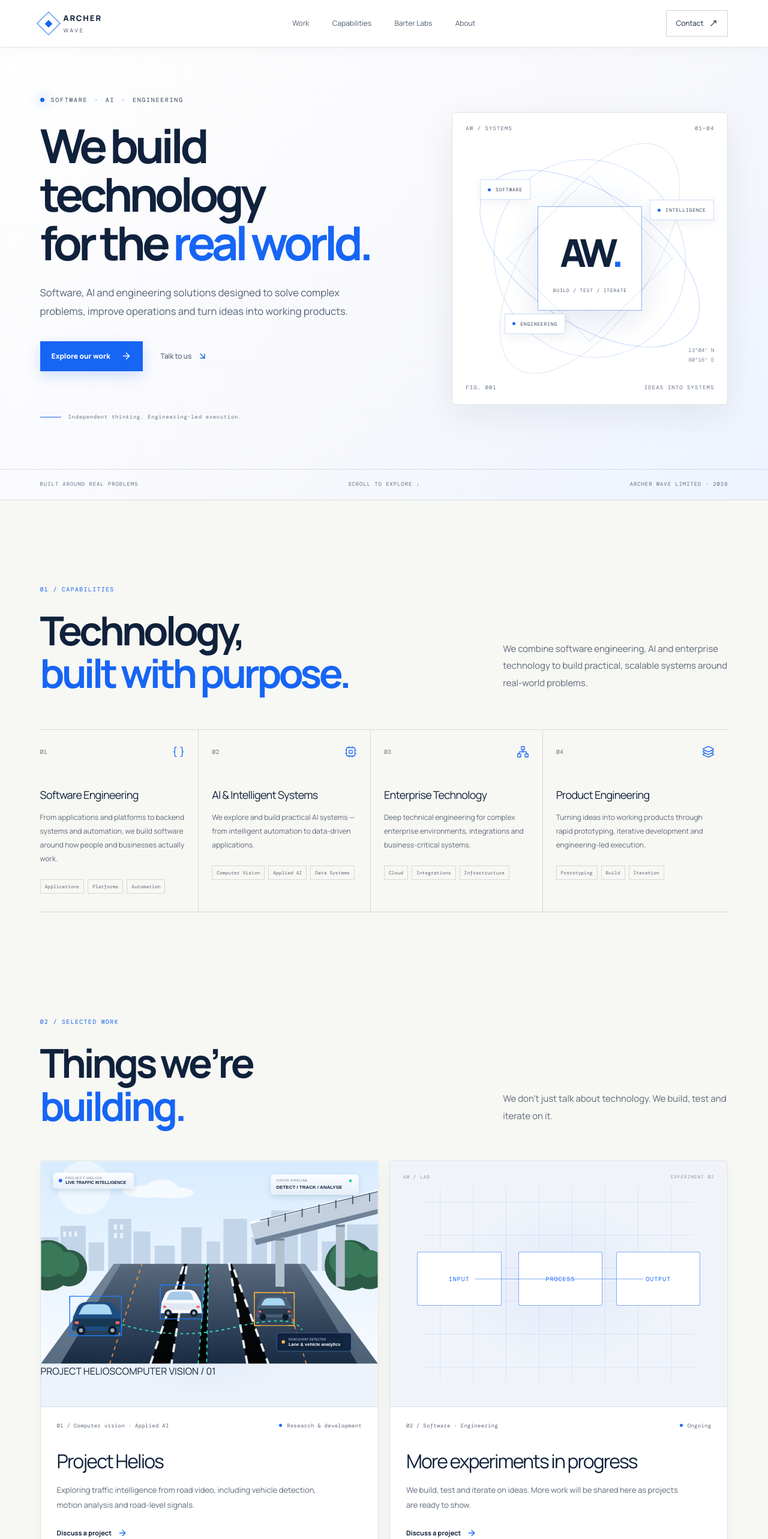
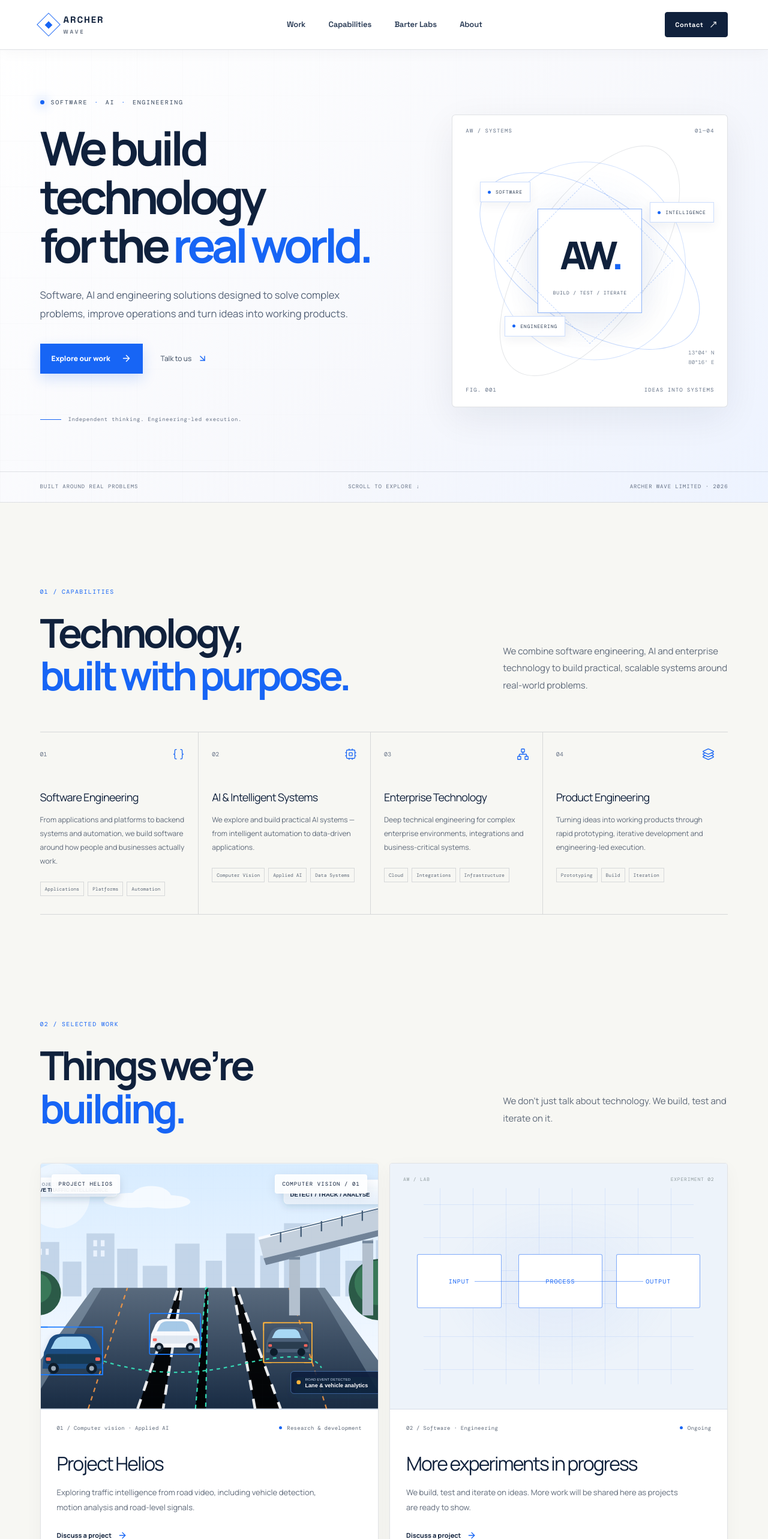
Before and after one commit to vigneshmani1994/barter_labs, a Next.js app: page / in a window 1280 px wide. Shown: the top 2566 px of the page at 60% size. Built offline with nearby package versions, Linux system fonts and the light colour scheme.

Commit message:
Refine navigation typography and polish project imagery

```diff
--- a/app/globals.css
+++ b/app/globals.css
@@ -1,4 +1,4 @@
-@import url('https://fonts.googleapis.com/css2?family=DM+Mono:wght@400;500&family=Manrope:wght@400;500;600;700;800&display=swap');
+@import url('https://fonts.googleapis.com/css2?family=DM+Mono:wght@400;500&family=Manrope:wght@400;500;600;700;800&family=Space+Grotesk:wght@400;500;600;700&display=swap');
 @tailwind base;
 @tailwind components;
 @tailwind utilities;
@@ -108,3 +108,31 @@ body{background:#f7f7f3;color:#10213c}
 .site-footer{background:#ffffff;border-color:rgba(16,33,60,.12);color:#5d6878}
 .footer-top{border-color:rgba(16,33,60,.12)}.back-top{color:#34445a}
 @media(max-width:640px){.site-header{box-shadow:0 3px 15px rgba(16,33,60,.04)}}
+
+
+/* Richer navigation and image-led project cards */
+.site-nav{height:82px}
+.brand-name{font-family:'Space Grotesk',var(--sans);font-size:15px;letter-spacing:.13em;font-weight:700}
+.brand-name span{font-size:9px;letter-spacing:.34em;font-weight:600}
+.nav-links{font-family:'Space Grotesk',var(--sans);font-size:13px;font-weight:600;letter-spacing:-.015em;color:#152846;gap:clamp(20px,3vw,42px)}
+.nav-links a{position:relative;padding:9px 0;color:#253752;transition:color .2s ease}
+.nav-links a:after{content:"";position:absolute;left:0;right:100%;bottom:2px;height:2px;background:#1765f5;transition:right .22s ease}
+.nav-links a:hover{color:#1765f5}
+.nav-links a:hover:after{right:0}
+.nav-contact{font-family:'Space Grotesk',var(--sans);font-size:11px;font-weight:700;letter-spacing:.055em;padding:12px 16px;border-radius:4px;background:#10213c;color:#fff;border-color:#10213c}
+.nav-contact:hover{background:#1765f5;color:#fff;border-color:#1765f5}
+.work-visual.helios{background:#d9eaff;isolation:isolate}
+.work-photo{position:absolute;inset:0;width:100%;height:100%;display:block;object-fit:cover;object-position:center}
+.photo-caption{position:absolute;left:18px;right:18px;top:18px;display:flex;justify-content:space-between;gap:12px;align-items:center;color:#10213c;font:9px var(--mono);letter-spacing:.12em}
+.photo-caption span{background:rgba(255,255,255,.86);border:1px solid rgba(255,255,255,.9);border-radius:4px;padding:9px 11px;box-shadow:0 4px 18px rgba(16,33,60,.08);backdrop-filter:blur(12px)}
+.work-card:hover .work-photo{transform:scale(1.025)}
+.work-photo{transition:transform .6s cubic-bezier(.2,.7,.2,1)}
+.work-visual{background-color:#edf3fa}
+@media(max-width:760px){
+ .site-nav{height:auto;min-height:74px;flex-wrap:wrap;padding:16px 5%;gap:12px}
+ .nav-links{order:3;width:100%;justify-content:space-between;gap:10px;font-size:12px;padding-top:4px}
+ .nav-contact{margin-left:auto;padding:10px 12px}
+ .photo-caption{left:10px;right:10px;top:10px;font-size:7px}
+ .photo-caption span{padding:7px}
+}
+@media(max-width:420px){.nav-links{font-size:11px;letter-spacing:-.03em}.brand-name{font-size:13px}}
```
